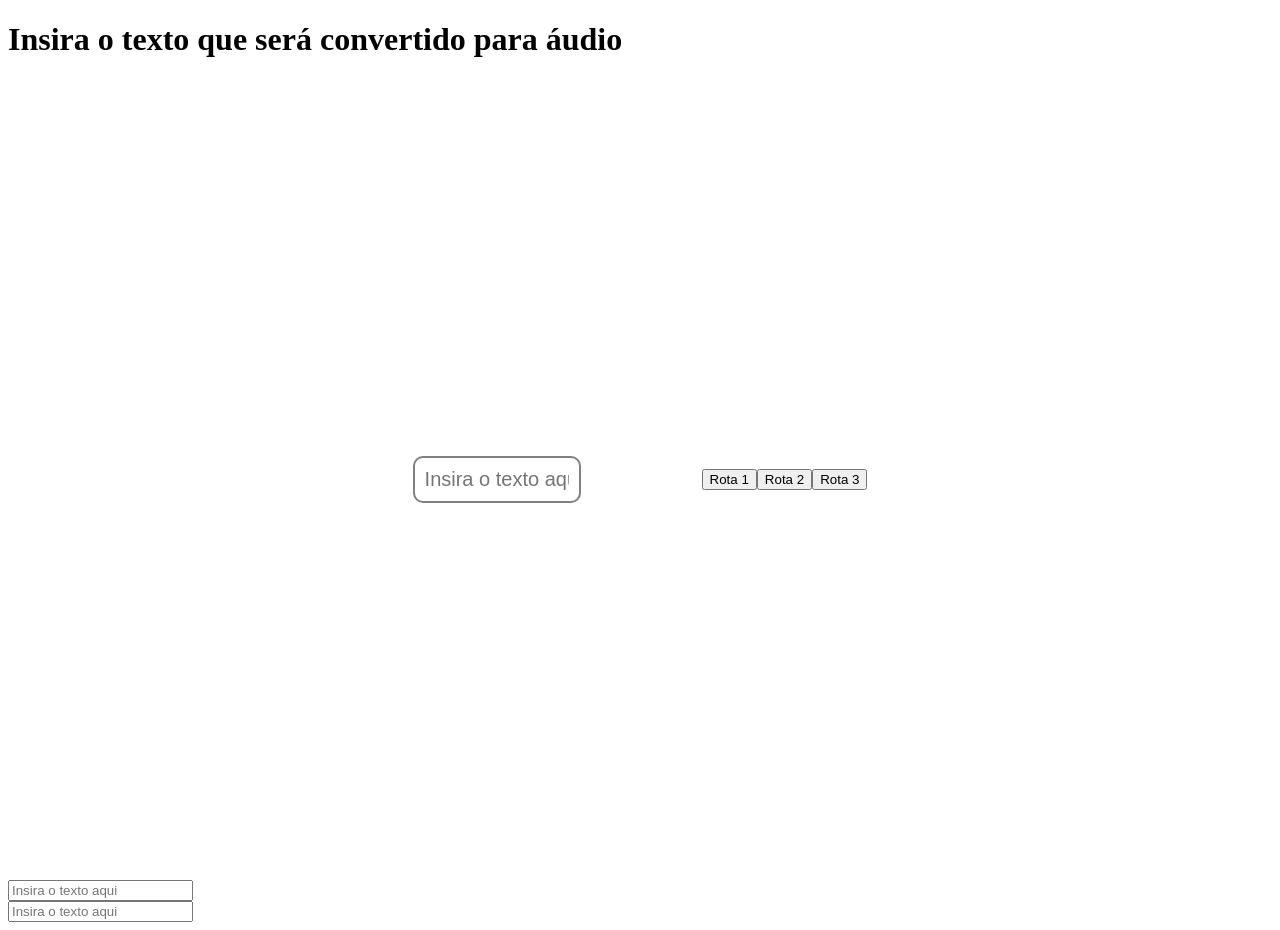
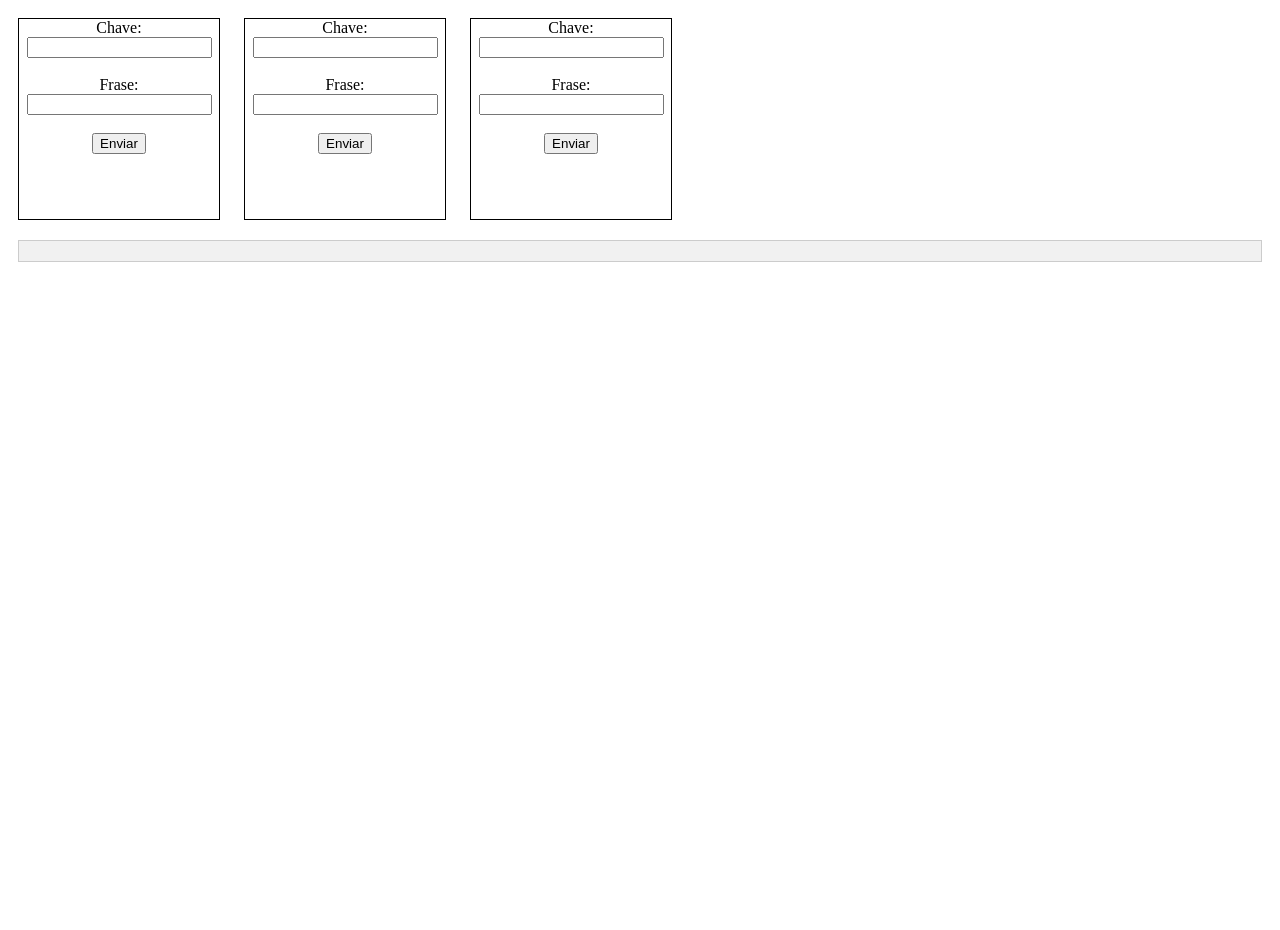
Before and after one commit to fluanbrito/sprint-6-pb-aws-ifce, a plain HTML site: page api-tts/templates/index.html in a window 1280 px wide. After the commit the page ends 800 px from the top, so only its background shows below. Drawn offline with Linux system fonts and the light colour scheme.

Commit message:
feat: Adiconando pagina HTML

```diff
--- a/api-tts/templates/index.html
+++ b/api-tts/templates/index.html
@@ -1,52 +1,87 @@
-<!-- <!DOCTYPE html>
-<html lang="pt-BR">
+<!DOCTYPE html>
+<html>
+
 <head>
-    <meta charset="UTF-8">
-    <meta http-equiv="X-UA-Compatible" content="IE=edge">
-    <meta name="viewport" content="width=device-width, initial-scale=1.0">
-    <title>Serviço de tts</title>
-    <link rel="stylesheet" href="static/styles.css">
+    <title>options</title>
+    <style>
+        .div-quadrada {
+            width: 200px;
+            height: 200px;
+            display: inline-block;
+            border: 1px solid black;
+            margin: 10px;
+            text-align: center;
+        }
+
+        #resposta {
+            background-color: #f1f1f1;
+            border: 1px solid #ccc;
+            padding: 10px;
+            margin: 10px;
+            font-family: monospace;
+            font-size: 14px;
+            color: #333;
+        }
+    </style>
 </head>
+
 <body>
-    <div>
-        <div>
-            <h1>Insira o texto que será convertido para áudio</h1>
-        </div>
-        <div id="search-container">
-            <form action="/v1/tts" method="post"></form>
-            <input type="text" id="search-bar" placeholder="Insira o texto aqui">
-        </div>
-    </div>
-</body>
-</html> -->
-<!DOCTYPE html>
-<html lang="pt-BR">
-<head>
-    <meta charset="UTF-8">
-    <meta http-equiv="X-UA-Compatible" content="IE=edge">
-    <meta name="viewport" content="width=device-width, initial-scale=1.0">
-    <title>Serviço de tts</title>
-    <link rel="stylesheet" href="static/styles.css">
-</head>
-<body>
-    <div>
-        <div>
-            <h1>Insira o texto que será convertido para áudio</h1>
-        </div>
-        <div id="search-container">
-            <form action="/v1/tts" method="post">
-                <input type="text" id="search-bar" placeholder="Insira o texto aqui">
-            </form>
-            <button onclick="document.getElementById('form1').submit()">Rota 1</button>
-            <button onclick="document.getElementById('form2').submit()">Rota 2</button>
-            <button onclick="document.getElementById('form3').submit()">Rota 3</button>
-        </div>
-        <form id="form2" action="/v2/tts" method="post">
-            <input type="text" id="form2-input" placeholder="Insira o texto aqui">
-        </form>
-        <form id="form3" action="/v3/tts" method="post">
-            <input type="text" id="form3-input" placeholder="Insira o texto aqui">
+    <div class="div-quadrada">
+
+        <form onsubmit="enviarDados('https://4nlkij93xd.execute-api.us-east-1.amazonaws.com/dev/v1/tts', event)">
+            <label for="key1">Chave:</label>
+            <input type="text" id="key1" name="key" required><br><br>
+            <label for="frase1">Frase:</label>
+            <input type="text" id="frase1" name="phrase" required><br><br>
+            <button type="submit">Enviar</button>
         </form>
     </div>
+    <div class="div-quadrada">
+        <form onsubmit="enviarDados('https://4nlkij93xd.execute-api.us-east-1.amazonaws.com/dev/v2/tts', event)">
+            <label for="key2">Chave:</label>
+            <input type="text" id="key2" name="key" required><br><br>
+            <label for="frase2">Frase:</label>
+            <input type="text" id="frase2" name="phrase" required><br><br>
+            <button type="submit">Enviar</button>
+        </form>
+    </div>
+    <div class="div-quadrada">
+        <form onsubmit="enviarDados('https://4nlkij93xd.execute-api.us-east-1.amazonaws.com/dev/v3/tts', event)">
+            <label for="key3">Chave:</label>
+            <input type="text" id="key3" name="key" required><br><br>
+            <label for="frase3">Frase:</label>
+            <input type="text" id="frase3" name="phrase" required><br><br>
+            <button type="submit">Enviar</button>
+        </form>
+    </div>
+    <div id="resposta"></div>
+    <script>
+        function enviarDados(url, event) {
+            event.preventDefault();
+            const form = event.target;
+            const data = {
+                key: form.key.value,
+                phrase: form.phrase.value
+            };
+            const xhr = new XMLHttpRequest();
+            xhr.open('POST', url);
+            xhr.setRequestHeader('Content-Type', 'application/json');
+            xhr.onload = function () {
+                const response = JSON.parse(xhr.responseText);
+                if (xhr.status === 200) {
+                    document.getElementById("resposta").innerText = JSON.stringify(response, null, 2);
+                    console.log(xhr.responseText);
+                } else {
+                    document.getElementById("resposta").innerText = JSON.stringify(response, null, 2);
+                    console.error(xhr.responseText);
+                }
+            };
+            xhr.onerror = function () {
+                console.error('Erro de rede');
+            };
+            xhr.send(JSON.stringify(data));
+        }
+    </script>
 </body>
+
 </html>
--- a/api-tts/templates/static/styles.css
+++ /dev/null
@@ -1,15 +0,0 @@
-#search-container {
-    display: flex;
-    justify-content: center;
-    align-items: center;
-    height: 100vh;
-  }
-
-  #search-bar {
-    width: 50%;
-    padding: 10px;
-    font-size: 20px;
-    border-radius: 10px;
-    border: 2px solid gray;
-    text-align: center;
-  }
```
Also changed, not shown: api-tts/serverless.yml (+9 -3 lines), 2 other files.
